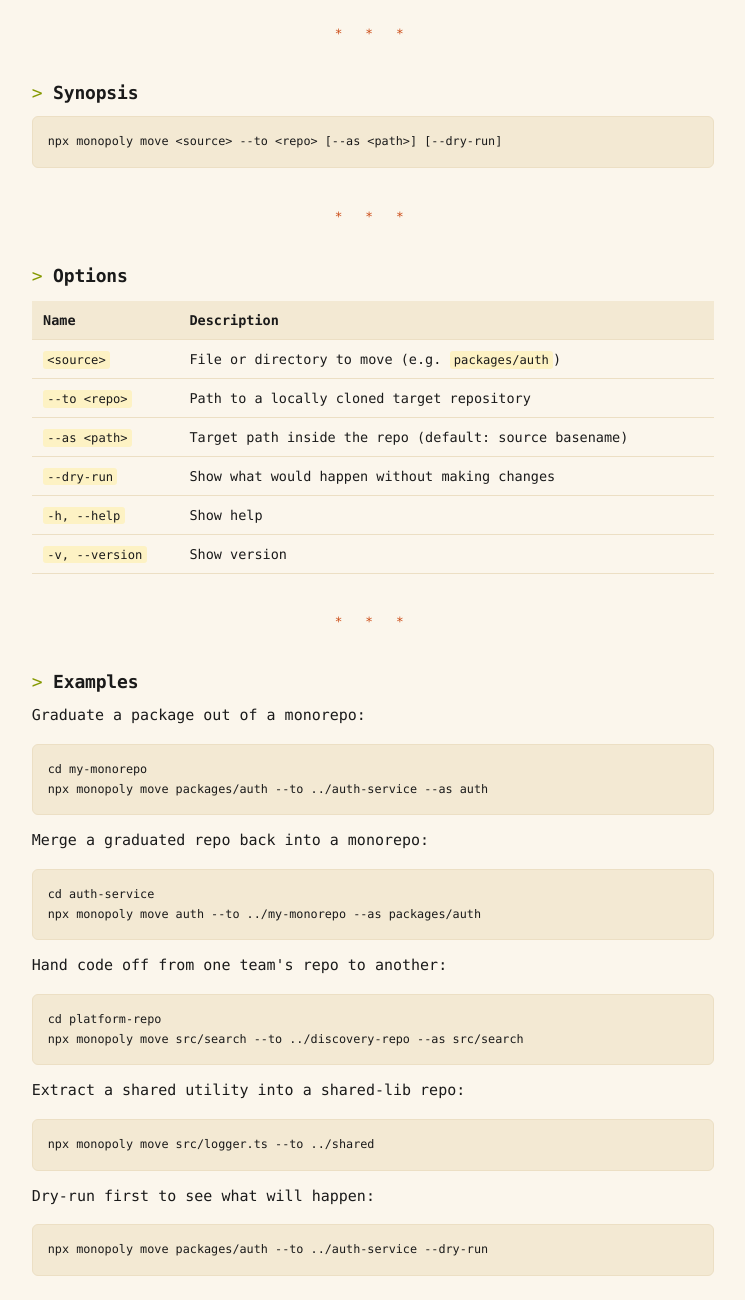
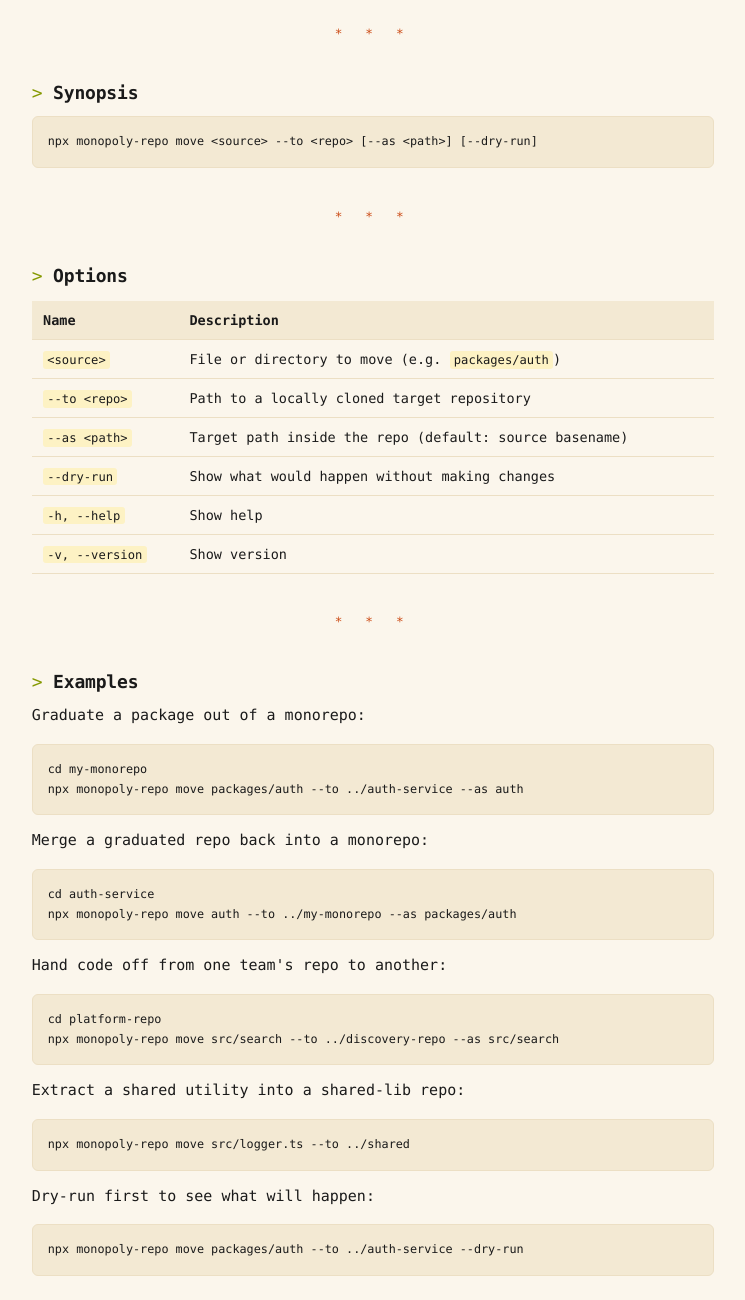
Before and after one commit to itaymendel/monopoly-repo, an Astro site in the folder site/: page /cli in a window 1280 px wide. Shown: the part 420-1720 px from the top of the page, without its empty margins (267-1012 px from the left). Built offline with nearby package versions, Linux system fonts and the light colour scheme; Astro itself is replaced by a stand-in of ours.

Commit message:
Prepare CLI for npm publish as monopoly-repo
The bare `monopoly` name is taken on npm, so publish under the available
`monopoly-repo` name (binary command stays `monopoly`).

- cli/package.json: rename to monopoly-repo, add license/keywords/engines,
  repository/homepage/bugs metadata, and publishConfig.access=public
- root package.json: rename to monopoly-workspace to avoid a workspace
  name collision with the published package
- add MIT LICENSE (root + cli) and cli/README.md for the npm page
- tsconfig: set rootDir to clear the outDir diagnostic
- update all docs/site/examples to the npx monopoly-repo syntax and
  regenerate the OG image to match

```diff
--- a/cli/tsconfig.json
+++ b/cli/tsconfig.json
@@ -7,6 +7,7 @@
     "esModuleInterop": true,
     "strict": true,
     "skipLibCheck": true,
+    "rootDir": "src",
     "outDir": "dist"
   },
   "include": ["src"]
--- a/package.json
+++ b/package.json
@@ -1,5 +1,5 @@
 {
-  "name": "monopoly-repo",
+  "name": "monopoly-workspace",
   "version": "0.0.0",
   "private": true,
   "type": "module",
--- a/site/scripts/generate-og.ts
+++ b/site/scripts/generate-og.ts
@@ -43,7 +43,7 @@ const svg = `<svg xmlns="http://www.w3.org/2000/svg" width="1200" height="630" v
   <line x1="80" y1="302" x2="1120" y2="302" stroke="${BORDER}" stroke-width="2"/>
 
   <text x="116" y="358" font-family="SFMono-Regular, Menlo, monospace" font-size="28">
-    <tspan fill="${PROMPT}">$ </tspan><tspan fill="${FG}">npx monopoly move </tspan><tspan fill="${ACCENT}">packages/auth</tspan><tspan fill="${FG}"> --to </tspan><tspan fill="${ACCENT}">../api</tspan>
+    <tspan fill="${PROMPT}">$ </tspan><tspan fill="${FG}">npx monopoly-repo move </tspan><tspan fill="${ACCENT}">packages/auth</tspan><tspan fill="${FG}"> --to </tspan><tspan fill="${ACCENT}">../api</tspan>
   </text>
   <text x="116" y="408" font-family="SFMono-Regular, Menlo, monospace" font-size="24" fill="${MUTED}">moved 4 commits · git log, git blame, git bisect still work</text>
 
--- a/site/src/pages/cli.astro
+++ b/site/src/pages/cli.astro
@@ -16,7 +16,7 @@ import BaseLayout from "../layouts/BaseLayout.astro";
 
   <section>
     <h2>Synopsis</h2>
-    <pre><code>npx monopoly move &lt;source&gt; --to &lt;repo&gt; [--as &lt;path&gt;] [--dry-run]</code></pre>
+    <pre><code>npx monopoly-repo move &lt;source&gt; --to &lt;repo&gt; [--as &lt;path&gt;] [--dry-run]</code></pre>
   </section>
 
   <section>
@@ -59,21 +59,21 @@ import BaseLayout from "../layouts/BaseLayout.astro";
 
     <p>Graduate a package out of a monorepo:</p>
     <pre><code>cd my-monorepo
-npx monopoly move packages/auth --to ../auth-service --as auth</code></pre>
+npx monopoly-repo move packages/auth --to ../auth-service --as auth</code></pre>
 
     <p>Merge a graduated repo back into a monorepo:</p>
     <pre><code>cd auth-service
-npx monopoly move auth --to ../my-monorepo --as packages/auth</code></pre>
+npx monopoly-repo move auth --to ../my-monorepo --as packages/auth</code></pre>
 
     <p>Hand code off from one team's repo to another:</p>
     <pre><code>cd platform-repo
-npx monopoly move src/search --to ../discovery-repo --as src/search</code></pre>
+npx monopoly-repo move src/search --to ../discovery-repo --as src/search</code></pre>
 
     <p>Extract a shared utility into a shared-lib repo:</p>
-    <pre><code>npx monopoly move src/logger.ts --to ../shared</code></pre>
+    <pre><code>npx monopoly-repo move src/logger.ts --to ../shared</code></pre>
 
     <p>Dry-run first to see what will happen:</p>
-    <pre><code>npx monopoly move packages/auth --to ../auth-service --dry-run</code></pre>
+    <pre><code>npx monopoly-repo move packages/auth --to ../auth-service --dry-run</code></pre>
   </section>
 
   <section>
```
Also changed, not shown: cli/package.json (+25 -1 lines), README.md, cli/README.md (added), site/public/og.png, 3 other files.
